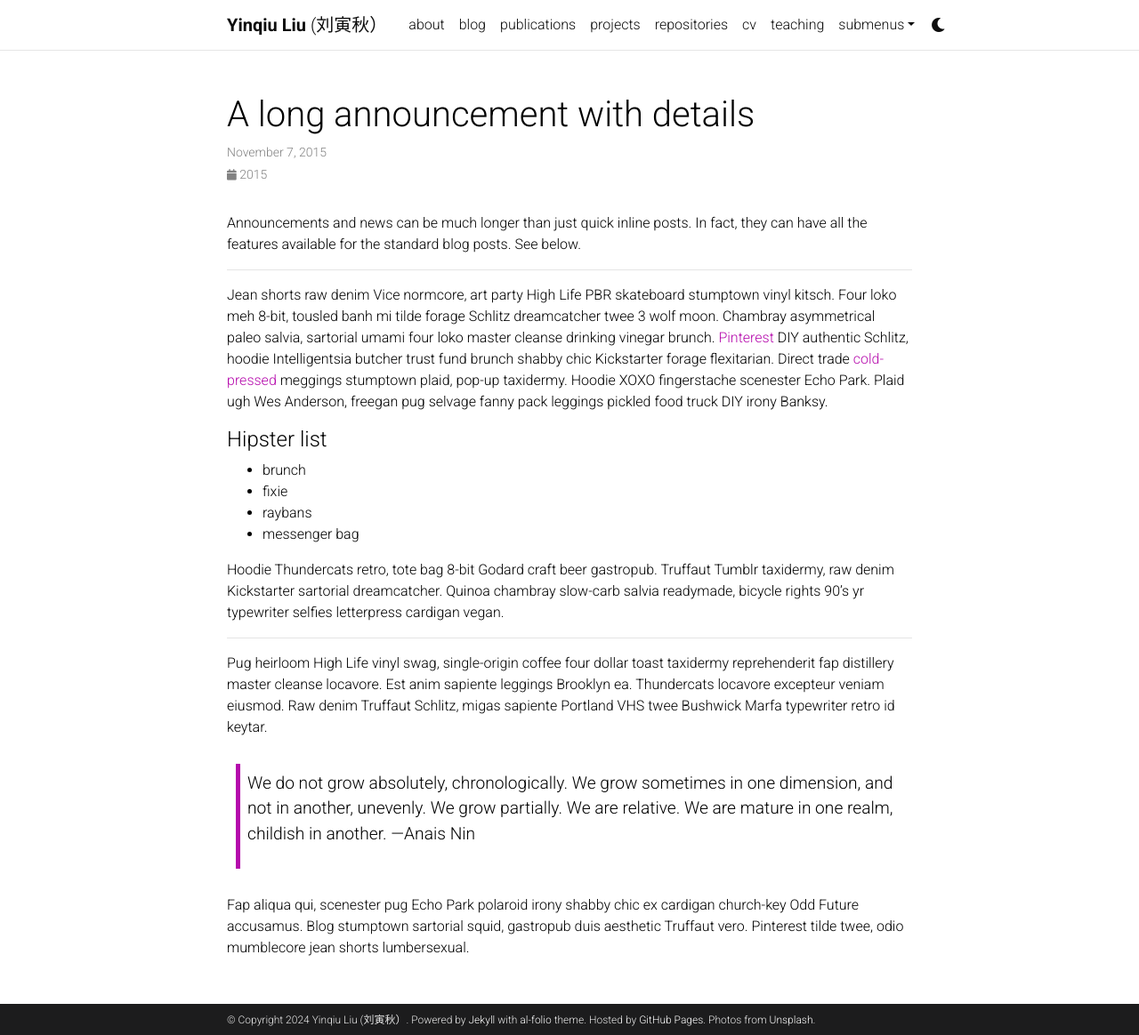
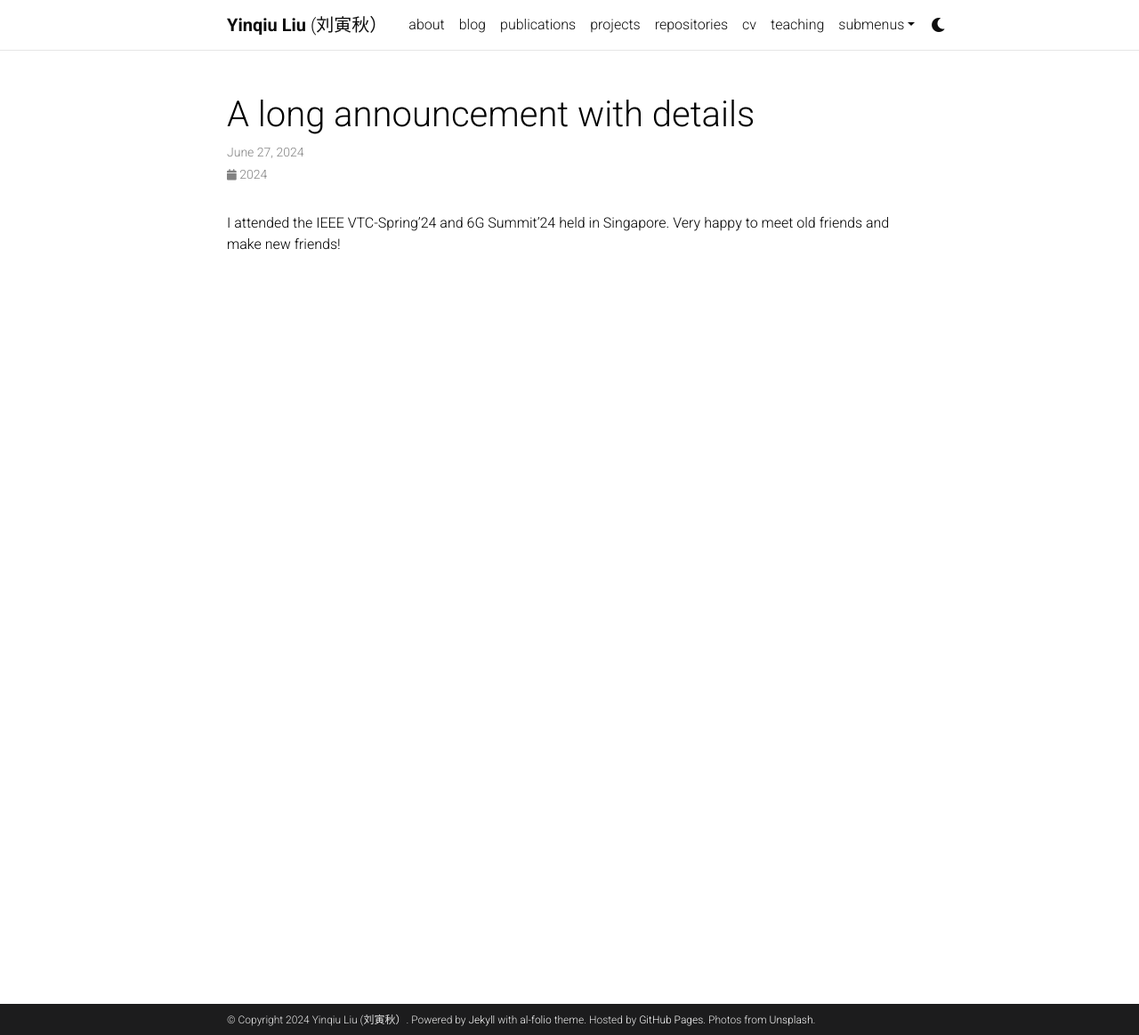
Before and after one commit to yinqiuliu/yinqiuliu.github.io, a Jekyll site: the page built from _news/announcement_2.md, in a window 1280 px wide and 1164 px high. Shown: the whole window at 89% size. Built offline with Jekyll 4.4.1, drawn with Linux system fonts in a browser that asks for light colours; comment, search, counter and statistics services are not loaded; a style sheet for code colours, icons or effects is not loaded.

Commit message:
Update announcement_2.md

```diff
--- a/_news/announcement_2.md
+++ b/_news/announcement_2.md
@@ -1,32 +1,9 @@
 ---
 layout: post
 title: A long announcement with details
-date: 2015-11-07 16:11:00-0400
+date: 2024-06-27 16:11:00-0400
 inline: false
 related_posts: false
 ---
 
-Announcements and news can be much longer than just quick inline posts. In fact, they can have all the features available for the standard blog posts. See below.
-
-***
-
-Jean shorts raw denim Vice normcore, art party High Life PBR skateboard stumptown vinyl kitsch. Four loko meh 8-bit, tousled banh mi tilde forage Schlitz dreamcatcher twee 3 wolf moon. Chambray asymmetrical paleo salvia, sartorial umami four loko master cleanse drinking vinegar brunch. <a href="https://www.pinterest.com">Pinterest</a> DIY authentic Schlitz, hoodie Intelligentsia butcher trust fund brunch shabby chic Kickstarter forage flexitarian. Direct trade <a href="https://en.wikipedia.org/wiki/Cold-pressed_juice">cold-pressed</a> meggings stumptown plaid, pop-up taxidermy. Hoodie XOXO fingerstache scenester Echo Park. Plaid ugh Wes Anderson, freegan pug selvage fanny pack leggings pickled food truck DIY irony Banksy.
-
-#### Hipster list
-<ul>
-    <li>brunch</li>
-    <li>fixie</li>
-    <li>raybans</li>
-    <li>messenger bag</li>
-</ul>
-
-Hoodie Thundercats retro, tote bag 8-bit Godard craft beer gastropub. Truffaut Tumblr taxidermy, raw denim Kickstarter sartorial dreamcatcher. Quinoa chambray slow-carb salvia readymade, bicycle rights 90's yr typewriter selfies letterpress cardigan vegan.
-
-***
-
-Pug heirloom High Life vinyl swag, single-origin coffee four dollar toast taxidermy reprehenderit fap distillery master cleanse locavore. Est anim sapiente leggings Brooklyn ea. Thundercats locavore excepteur veniam eiusmod. Raw denim Truffaut Schlitz, migas sapiente Portland VHS twee Bushwick Marfa typewriter retro id keytar.
-
-> We do not grow absolutely, chronologically. We grow sometimes in one dimension, and not in another, unevenly. We grow partially. We are relative. We are mature in one realm, childish in another.
-> —Anais Nin
-
-Fap aliqua qui, scenester pug Echo Park polaroid irony shabby chic ex cardigan church-key Odd Future accusamus. Blog stumptown sartorial squid, gastropub duis aesthetic Truffaut vero. Pinterest tilde twee, odio mumblecore jean shorts lumbersexual.
+I attended the IEEE VTC-Spring'24 and 6G Summit'24 held in Singapore. Very happy to meet old friends and make new friends!
```
